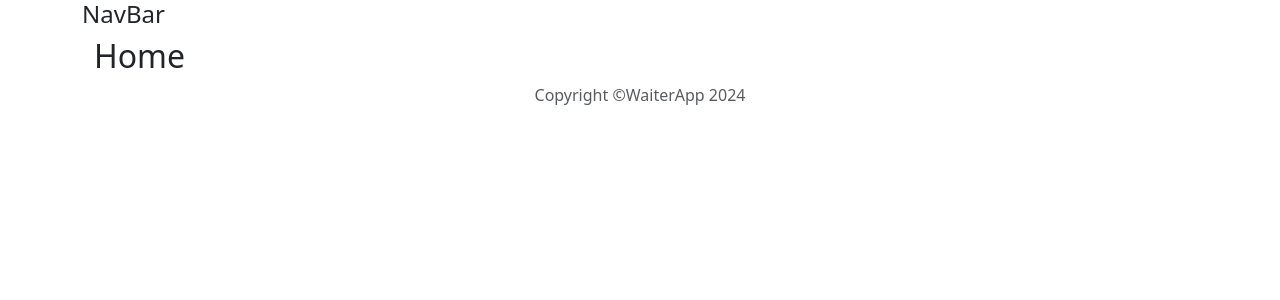
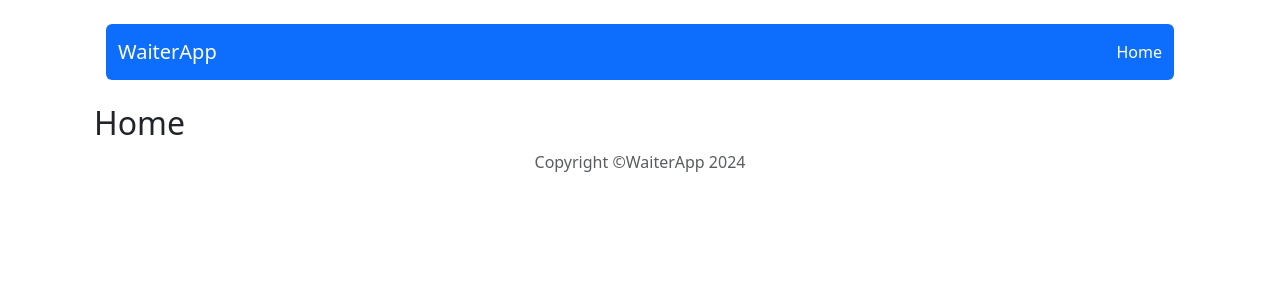
Before and after one commit to grzanek-monika/waiterApp, a React (Create React App) app: page / in a window 1280 px wide. Shown: the top 300 px of the page. Built offline with nearby package versions, Linux system fonts and the light colour scheme.

Commit message:
Add content and bootstrap components to Navigation component, add change in task runner

```diff
--- a/package.json
+++ b/package.json
@@ -20,7 +20,8 @@
     "web-vitals": "^2.1.4"
   },
   "scripts": {
-    "start": "react-scripts start",
+    "start": "npm-run-all -p start:*",
+    "start:react": "react-scripts start",
     "start:server": "json-server --port 3131 --no-cors --delay 250 --watch public/db/app.json --routes public/db/routes.json",
     "build": "react-scripts build",
     "test": "react-scripts test",
--- a/src/components/views/Navigation/Navigation.js
+++ b/src/components/views/Navigation/Navigation.js
@@ -1,8 +1,14 @@
-
+import { Navbar, Container, Nav } from "react-bootstrap";
+import { NavLink } from "react-router-dom";
 
 const Navigation = () => {
     return(
-        <h4>NavBar</h4>
+        <Navbar bg="primary" data-bs-theme="dark" className="m-4 rounded">
+            <Container>
+                <Navbar.Brand>WaiterApp</Navbar.Brand>
+                <Nav.Link as={NavLink} to='/' className="text-white">Home</Nav.Link>
+            </Container>
+        </Navbar>
     )
 }
 
```
